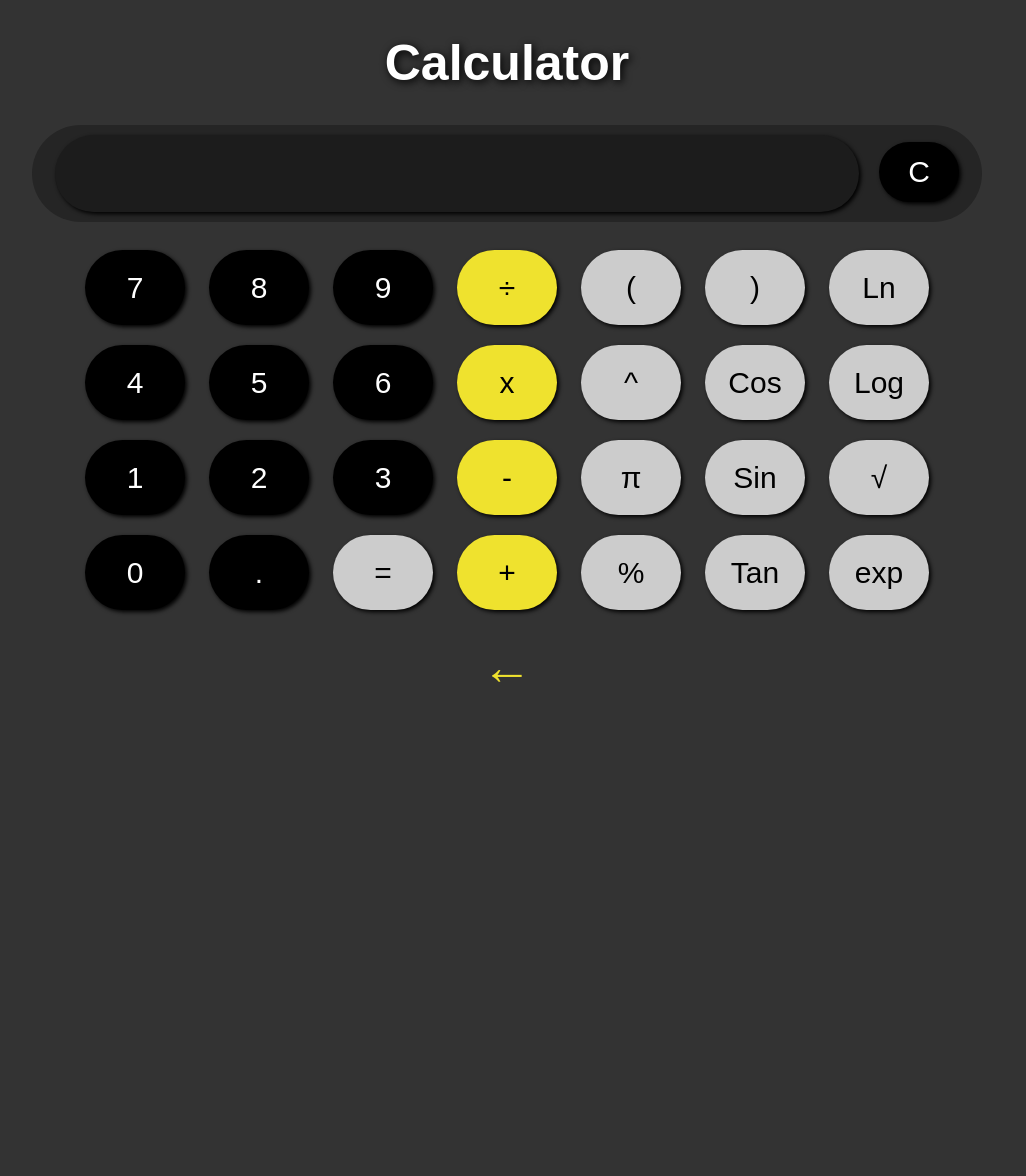
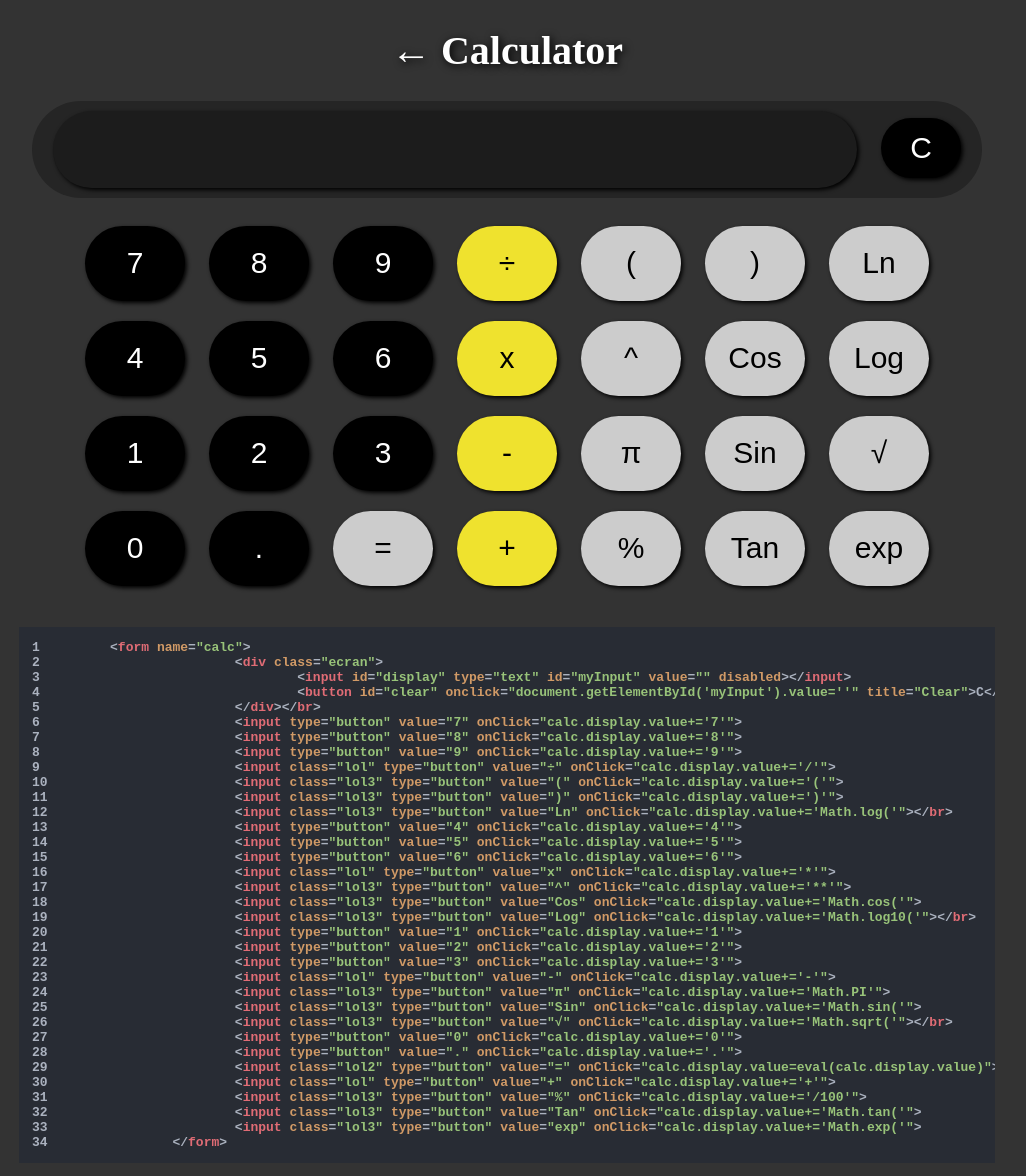
Before and after one commit to PouletEnSlip/pouletenslip.github.io, a Jekyll site: the page pages/calculator/index.html, which Jekyll copies as it is, in a window 1280 px wide. Shown: the whole page, without its empty margins (133-1159 px from the left). Built offline with Jekyll 4.4.1, drawn with Linux system fonts in a browser that asks for light colours; before the commit the page ends 900 px from its top, so only the background shows below that; some of the changed lines change nothing that is shown.

Commit message:
Add files via upload

```diff
--- /dev/null
+++ b/pages/calculator/highlightjs-line-numbers.js
@@ -0,0 +1,366 @@
+// jshint multistr:true
+
+(function (w, d) {
+    'use strict';
+
+    var TABLE_NAME = 'hljs-ln',
+        LINE_NAME = 'hljs-ln-line',
+        CODE_BLOCK_NAME = 'hljs-ln-code',
+        NUMBERS_BLOCK_NAME = 'hljs-ln-numbers',
+        NUMBER_LINE_NAME = 'hljs-ln-n',
+        DATA_ATTR_NAME = 'data-line-number',
+        BREAK_LINE_REGEXP = /\r\n|\r|\n/g;
+
+    if (w.hljs) {
+        w.hljs.initLineNumbersOnLoad = initLineNumbersOnLoad;
+        w.hljs.lineNumbersBlock = lineNumbersBlock;
+        w.hljs.lineNumbersValue = lineNumbersValue;
+
+        addStyles();
+    } else {
+        w.console.error('highlight.js not detected!');
+    }
+
+    function isHljsLnCodeDescendant(domElt) {
+        var curElt = domElt;
+        while (curElt) {
+            if (curElt.className && curElt.className.indexOf('hljs-ln-code') !== -1) {
+                return true;
+            }
+            curElt = curElt.parentNode;
+        }
+        return false;
+    }
+
+    function getHljsLnTable(hljsLnDomElt) {
+        var curElt = hljsLnDomElt;
+        while (curElt.nodeName !== 'TABLE') {
+            curElt = curElt.parentNode;
+        }
+        return curElt;
+    }
+
+    // Function to workaround a copy issue with Microsoft Edge.
+    // Due to hljs-ln wrapping the lines of code inside a <table> element,
+    // itself wrapped inside a <pre> element, window.getSelection().toString()
+    // does not contain any line breaks. So we need to get them back using the
+    // rendered code in the DOM as reference.
+    function edgeGetSelectedCodeLines(selection) {
+        // current selected text without line breaks
+        var selectionText = selection.toString();
+
+        // get the <td> element wrapping the first line of selected code
+        var tdAnchor = selection.anchorNode;
+        while (tdAnchor.nodeName !== 'TD') {
+            tdAnchor = tdAnchor.parentNode;
+        }
+
+        // get the <td> element wrapping the last line of selected code
+        var tdFocus = selection.focusNode;
+        while (tdFocus.nodeName !== 'TD') {
+            tdFocus = tdFocus.parentNode;
+        }
+
+        // extract line numbers
+        var firstLineNumber = parseInt(tdAnchor.dataset.lineNumber);
+        var lastLineNumber = parseInt(tdFocus.dataset.lineNumber);
+
+        // multi-lines copied case
+        if (firstLineNumber != lastLineNumber) {
+
+            var firstLineText = tdAnchor.textContent;
+            var lastLineText = tdFocus.textContent;
+
+            // if the selection was made backward, swap values
+            if (firstLineNumber > lastLineNumber) {
+                var tmp = firstLineNumber;
+                firstLineNumber = lastLineNumber;
+                lastLineNumber = tmp;
+                tmp = firstLineText;
+                firstLineText = lastLineText;
+                lastLineText = tmp;
+            }
+
+            // discard not copied characters in first line
+            while (selectionText.indexOf(firstLineText) !== 0) {
+                firstLineText = firstLineText.slice(1);
+            }
+
+            // discard not copied characters in last line
+            while (selectionText.lastIndexOf(lastLineText) === -1) {
+                lastLineText = lastLineText.slice(0, -1);
+            }
+
+            // reconstruct and return the real copied text
+            var selectedText = firstLineText;
+            var hljsLnTable = getHljsLnTable(tdAnchor);
+            for (var i = firstLineNumber + 1 ; i < lastLineNumber ; ++i) {
+                var codeLineSel = format('.{0}[{1}="{2}"]', [CODE_BLOCK_NAME, DATA_ATTR_NAME, i]);
+                var codeLineElt = hljsLnTable.querySelector(codeLineSel);
+                selectedText += '\n' + codeLineElt.textContent;
+            }
+            selectedText += '\n' + lastLineText;
+            return selectedText;
+        // single copied line case
+        } else {
+            return selectionText;
+        }
+    }
+
+    // ensure consistent code copy/paste behavior across all browsers
+    // (see https://github.com/wcoder/highlightjs-line-numbers.js/issues/51)
+    document.addEventListener('copy', function(e) {
+        // get current selection
+        var selection = window.getSelection();
+        // override behavior when one wants to copy line of codes
+        if (isHljsLnCodeDescendant(selection.anchorNode)) {
+            var selectionText;
+            // workaround an issue with Microsoft Edge as copied line breaks
+            // are removed otherwise from the selection string
+            if (window.navigator.userAgent.indexOf('Edge') !== -1) {
+                selectionText = edgeGetSelectedCodeLines(selection);
+            } else {
+                // other browsers can directly use the selection string
+                selectionText = selection.toString();
+            }
+            e.clipboardData.setData('text/plain', selectionText);
+            e.preventDefault();
+        }
+    });
+
+    function addStyles () {
+        var css = d.createElement('style');
+        css.type = 'text/css';
+        css.innerHTML = format(
+            '.{0}{border-collapse:collapse}' +
+            '.{0} td{padding:0}' +
+            '.{1}:before{content:attr({2})}',
+        [
+            TABLE_NAME,
+            NUMBER_LINE_NAME,
+            DATA_ATTR_NAME
+        ]);
+        d.getElementsByTagName('head')[0].appendChild(css);
+    }
+
+    function initLineNumbersOnLoad (options) {
+        if (d.readyState === 'interactive' || d.readyState === 'complete') {
+            documentReady(options);
+        } else {
+            w.addEventListener('DOMContentLoaded', function () {
+                documentReady(options);
+            });
+        }
+    }
+
+    function documentReady (options) {
+        try {
+            var blocks = d.querySelectorAll('code.hljs,code.nohighlight');
+
+            for (var i in blocks) {
+                if (blocks.hasOwnProperty(i)) {
+                    if (!isPluginDisabledForBlock(blocks[i])) {
+                        lineNumbersBlock(blocks[i], options);
+                    }
+                }
+            }
+        } catch (e) {
+            w.console.error('LineNumbers error: ', e);
+        }
+    }
+
+    function isPluginDisabledForBlock(element) {
+        return element.classList.contains('nohljsln');
+    }
+
+    function lineNumbersBlock (element, options) {
+        if (typeof element !== 'object') return;
+
+        async(function () {
+            element.innerHTML = lineNumbersInternal(element, options);
+        });
+    }
+
+    function lineNumbersValue (value, options) {
+        if (typeof value !== 'string') return;
+
+        var element = document.createElement('code')
+        element.innerHTML = value
+
+        return lineNumbersInternal(element, options);
+    }
+
+    function lineNumbersInternal (element, options) {
+
+        var internalOptions = mapOptions(element, options);
+
+        duplicateMultilineNodes(element);
+
+        return addLineNumbersBlockFor(element.innerHTML, internalOptions);
+    }
+
+    function addLineNumbersBlockFor (inputHtml, options) {
+        var lines = getLines(inputHtml);
+
+        // if last line contains only carriage return remove it
+        if (lines[lines.length-1].trim() === '') {
+            lines.pop();
+        }
+
+        if (lines.length > 1 || options.singleLine) {
+            var html = '';
+
+            for (var i = 0, l = lines.length; i < l; i++) {
+                html += format(
+                    '<tr>' +
+                        '<td class="{0} {1}" {3}="{5}">' +
+                            '<div class="{2}" {3}="{5}"></div>' +
+                        '</td>' +
+                        '<td class="{0} {4}" {3}="{5}">' +
+                            '{6}' +
+                        '</td>' +
+                    '</tr>',
+                [
+                    LINE_NAME,
+                    NUMBERS_BLOCK_NAME,
+                    NUMBER_LINE_NAME,
+                    DATA_ATTR_NAME,
+                    CODE_BLOCK_NAME,
+                    i + options.startFrom,
+                    lines[i].length > 0 ? lines[i] : ' '
+                ]);
+            }
+
+            return format('<table class="{0}">{1}</table>', [ TABLE_NAME, html ]);
+        }
+
+        return inputHtml;
+    }
+
+    /**
+     * @param {HTMLElement} element Code block.
+     * @param {Object} options External API options.
+     * @returns {Object} Internal API options.
+     */
+    function mapOptions (element, options) {
+        options = options || {};
+        return {
+            singleLine: getSingleLineOption(options),
+            startFrom: getStartFromOption(element, options)
+        };
+    }
+
+    function getSingleLineOption (options) {
+        var defaultValue = false;
+        if (!!options.singleLine) {
+            return options.singleLine;
+        }
+        return defaultValue;
+    }
+
+    function getStartFromOption (element, options) {
+        var defaultValue = 1;
+        var startFrom = defaultValue;
+
+        if (isFinite(options.startFrom)) {
+            startFrom = options.startFrom;
+        }
+
+        // can be overridden because local option is priority
+        var value = getAttribute(element, 'data-ln-start-from');
+        if (value !== null) {
+            startFrom = toNumber(value, defaultValue);
+        }
+
+        return startFrom;
+    }
+
+    /**
+     * Recursive method for fix multi-line elements implementation in highlight.js
+     * Doing deep passage on child nodes.
+     * @param {HTMLElement} element
+     */
+    function duplicateMultilineNodes (element) {
+        var nodes = element.childNodes;
+        for (var node in nodes) {
+            if (nodes.hasOwnProperty(node)) {
+                var child = nodes[node];
+                if (getLinesCount(child.textContent) > 0) {
+                    if (child.childNodes.length > 0) {
+                        duplicateMultilineNodes(child);
+                    } else {
+                        duplicateMultilineNode(child.parentNode);
+                    }
+                }
+            }
+        }
+    }
+
+    /**
+     * Method for fix multi-line elements implementation in highlight.js
+     * @param {HTMLElement} element
+     */
+    function duplicateMultilineNode (element) {
+        var className = element.className;
+
+        if ( ! /hljs-/.test(className)) return;
+
+        var lines = getLines(element.innerHTML);
+
+        for (var i = 0, result = ''; i < lines.length; i++) {
+            var lineText = lines[i].length > 0 ? lines[i] : ' ';
+            result += format('<span class="{0}">{1}</span>\n', [ className,  lineText ]);
+        }
+
+        element.innerHTML = result.trim();
+    }
+
+    function getLines (text) {
+        if (text.length === 0) return [];
+        return text.split(BREAK_LINE_REGEXP);
+    }
+
+    function getLinesCount (text) {
+        return (text.trim().match(BREAK_LINE_REGEXP) || []).length;
+    }
+
+    ///
+    /// HELPERS
+    ///
+
+    function async (func) {
+        w.setTimeout(func, 0);
+    }
+
+    /**
+     * {@link https://wcoder.github.io/notes/string-format-for-string-formating-in-javascript}
+     * @param {string} format
+     * @param {array} args
+     */
+    function format (format, args) {
+        return format.replace(/\{(\d+)\}/g, function(m, n){
+            return args[n] !== undefined ? args[n] : m;
+        });
+    }
+
+    /**
+     * @param {HTMLElement} element Code block.
+     * @param {String} attrName Attribute name.
+     * @returns {String} Attribute value or empty.
+     */
+    function getAttribute (element, attrName) {
+        return element.hasAttribute(attrName) ? element.getAttribute(attrName) : null;
+    }
+
+    /**
+     * @param {String} str Source string.
+     * @param {Number} fallback Fallback value.
+     * @returns Parsed number or fallback value.
+     */
+    function toNumber (str, fallback) {
+        if (!str) return fallback;
+        var number = Number(str);
+        return isFinite(number) ? number : fallback;
+    }
+
+}(window, document));
--- a/pages/calculator/index.html
+++ b/pages/calculator/index.html
@@ -1,16 +1,20 @@
 <!DOCTYPE html>
-<html lang="en">
+<html lang="en-US">
 <head>
-    <meta charset="utf-8">
+	<title>Calculator | PouletEnSlip</title>
+	<meta charset="UTF-8">
 	<meta name="viewport" content="width=device-width, user-scalable=no">
+	<meta name="robots" content="noindex, nofollow">
 	<link rel="stylesheet" href="style.css">
-    <title>Calculator | PouletEnSlip</title>
-    <meta name="robots" content="noindex, nofollow">
+	<link rel="stylesheet" href="atom-one-dark.min.css">
 </head>
 <body>
-    <h1>Calculator</h1>
+	<h1><a href="../">&#x2190;</a> Calculator</h1>
 	<form name="calc">
-        <div><input id="display" type="text" id="myInput" value="" disabled></input><button id="clear" onclick="document.getElementById('myInput').value=''" title="Clear">C</button></div></br>
+		<div class="ecran">
+			<input id="display" type="text" id="myInput" value="" disabled></input>
+			<button id="clear" onclick="document.getElementById('myInput').value=''" title="Clear">C</button>
+		</div></br>
 		<input type="button" value="7" onClick="calc.display.value+='7'">
 		<input type="button" value="8" onClick="calc.display.value+='8'">
 		<input type="button" value="9" onClick="calc.display.value+='9'">
@@ -39,7 +43,45 @@
 		<input class="lol3" type="button" value="%" onClick="calc.display.value+='/100'">
 		<input class="lol3" type="button" value="Tan" onClick="calc.display.value+='Math.tan('">
 		<input class="lol3" type="button" value="exp" onClick="calc.display.value+='Math.exp('">
-    </form></br>
-    <a href="../../">&#x2190;</a>
+	</form><br>
+	<pre><code>	&lt;form name="calc"&gt;
+			&lt;div class="ecran"&gt;
+				&lt;input id="display" type="text" id="myInput" value="" disabled&gt;&lt;/input&gt;
+				&lt;button id="clear" onclick="document.getElementById('myInput').value=''" title="Clear"&gt;C&lt;/button&gt;
+			&lt;/div&gt;&lt;/br&gt;
+			&lt;input type="button" value="7" onClick="calc.display.value+='7'"&gt;
+			&lt;input type="button" value="8" onClick="calc.display.value+='8'"&gt;
+			&lt;input type="button" value="9" onClick="calc.display.value+='9'"&gt;
+			&lt;input class="lol" type="button" value="&#247" onClick="calc.display.value+='/'"&gt;
+			&lt;input class="lol3" type="button" value="(" onClick="calc.display.value+='('"&gt;
+			&lt;input class="lol3" type="button" value=")" onClick="calc.display.value+=')'"&gt;
+			&lt;input class="lol3" type="button" value="Ln" onClick="calc.display.value+='Math.log('"&gt;&lt;/br&gt;
+			&lt;input type="button" value="4" onClick="calc.display.value+='4'"&gt;
+			&lt;input type="button" value="5" onClick="calc.display.value+='5'"&gt;
+			&lt;input type="button" value="6" onClick="calc.display.value+='6'"&gt;
+			&lt;input class="lol" type="button" value="x" onClick="calc.display.value+='*'"&gt;
+			&lt;input class="lol3" type="button" value="^" onClick="calc.display.value+='**'"&gt;
+			&lt;input class="lol3" type="button" value="Cos" onClick="calc.display.value+='Math.cos('"&gt;
+			&lt;input class="lol3" type="button" value="Log" onClick="calc.display.value+='Math.log10('"&gt;&lt;/br&gt;
+			&lt;input type="button" value="1" onClick="calc.display.value+='1'"&gt;
+			&lt;input type="button" value="2" onClick="calc.display.value+='2'"&gt;
+			&lt;input type="button" value="3" onClick="calc.display.value+='3'"&gt;
+			&lt;input class="lol" type="button" value="-" onClick="calc.display.value+='-'"&gt;
+			&lt;input class="lol3" type="button" value="π" onClick="calc.display.value+='Math.PI'"&gt;
+			&lt;input class="lol3" type="button" value="Sin" onClick="calc.display.value+='Math.sin('"&gt;
+			&lt;input class="lol3" type="button" value="√" onClick="calc.display.value+='Math.sqrt('"&gt;&lt;/br&gt;
+			&lt;input type="button" value="0" onClick="calc.display.value+='0'"&gt;
+			&lt;input type="button" value="." onClick="calc.display.value+='.'"&gt;
+			&lt;input class="lol2" type="button" value="=" onClick="calc.display.value=eval(calc.display.value)"&gt;
+			&lt;input class="lol" type="button" value="+" onClick="calc.display.value+='+'"&gt;
+			&lt;input class="lol3" type="button" value="%" onClick="calc.display.value+='/100'"&gt;
+			&lt;input class="lol3" type="button" value="Tan" onClick="calc.display.value+='Math.tan('"&gt;
+			&lt;input class="lol3" type="button" value="exp" onClick="calc.display.value+='Math.exp('"&gt;
+		&lt;/form&gt;
+	</code></pre>
+	<script src="highlight.min.js"></script>
+	<script src="highlightjs-line-numbers.js"></script>
+	<script>hljs.highlightAll();</script>
+	<script>hljs.initLineNumbersOnLoad();</script>
 </body>
 </html>
--- a/pages/calculator/style.css
+++ b/pages/calculator/style.css
@@ -1,27 +1,24 @@
+html {
+	background-color: #333;
+	text-align: center;
+}
+
 h1 {
-    font-size: 50px;
+    font-size: 40px;
     color: #fff;
-    font-family: Arial ;
     text-shadow: 2px 2px 8px black;
 }
 
-body {
-    background-color: #333;
-    text-align: center;
-    user-select: none;
-}
-
 a {
-    text-decoration: none;
-    color: #efe22e;
-    font-size: 50px;
+	text-decoration: none;
+	color: #fff;
 }
 
 a:hover {
-    color:white;
+	color: rgb(175, 175, 175);
 }
 
-div {
+.ecran {
     background-color: #252525;
     width: 950px;
     border-radius: 50px;
@@ -105,7 +102,6 @@ input:hover {
     font-size: 25px;
     cursor: default;
     text-align: center;
-    user-select: contain;
 }
 
 @media only screen and (max-width: 1000px) {
@@ -114,7 +110,10 @@ input:hover {
         height: 60px;
         font-size: 30px;
     }
-    div {
+    h1 {
+		font-size: 30px;
+	}
+    .ecran {
         width: 95%;
     }
     #display {
@@ -123,7 +122,7 @@ input:hover {
     }
 }
 
-@media only screen and (max-width: 600px) {
+@media only screen and (max-width: 650px) {
     .lol3 {
         display: none;
     }
```
Also changed, not shown: pages/calculator/atom-one-dark.min.css (added), pages/calculator/highlight.min.js (added). Lines whose indentation alone changed are shown as unchanged.
